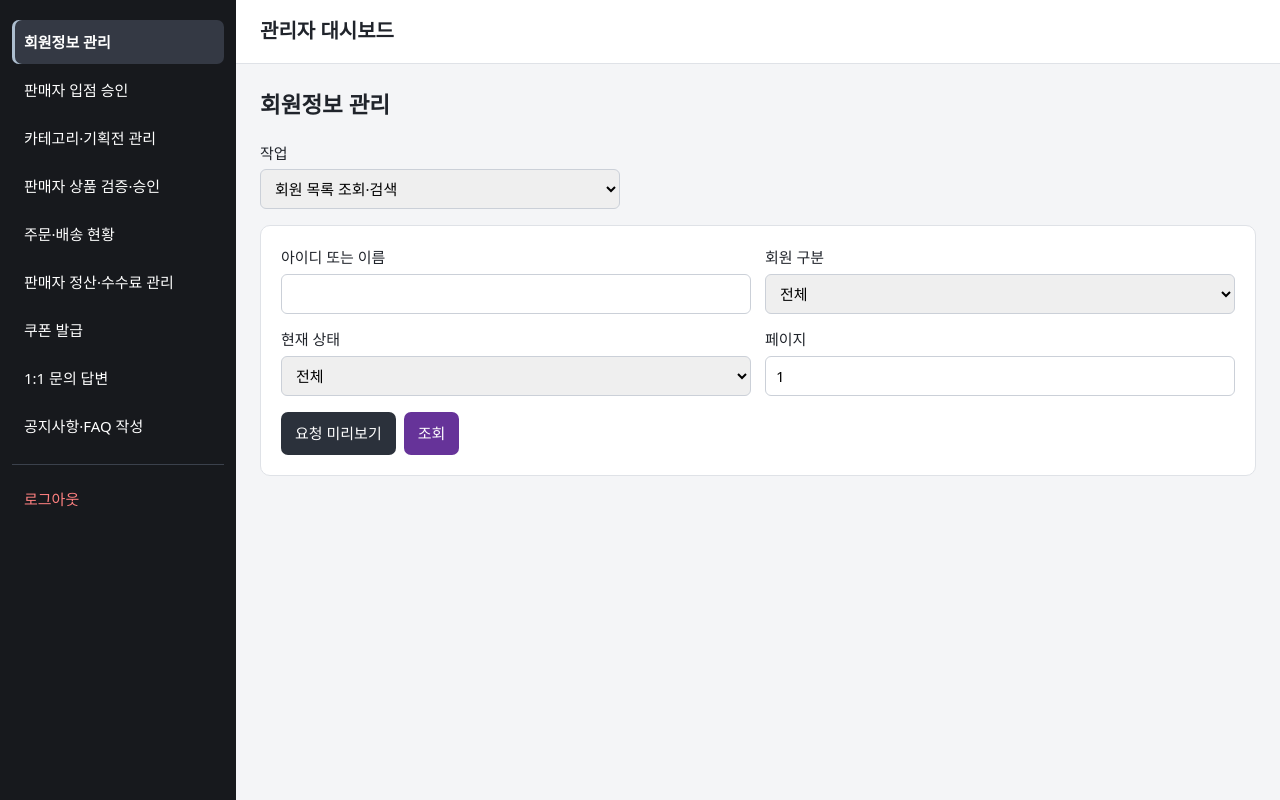
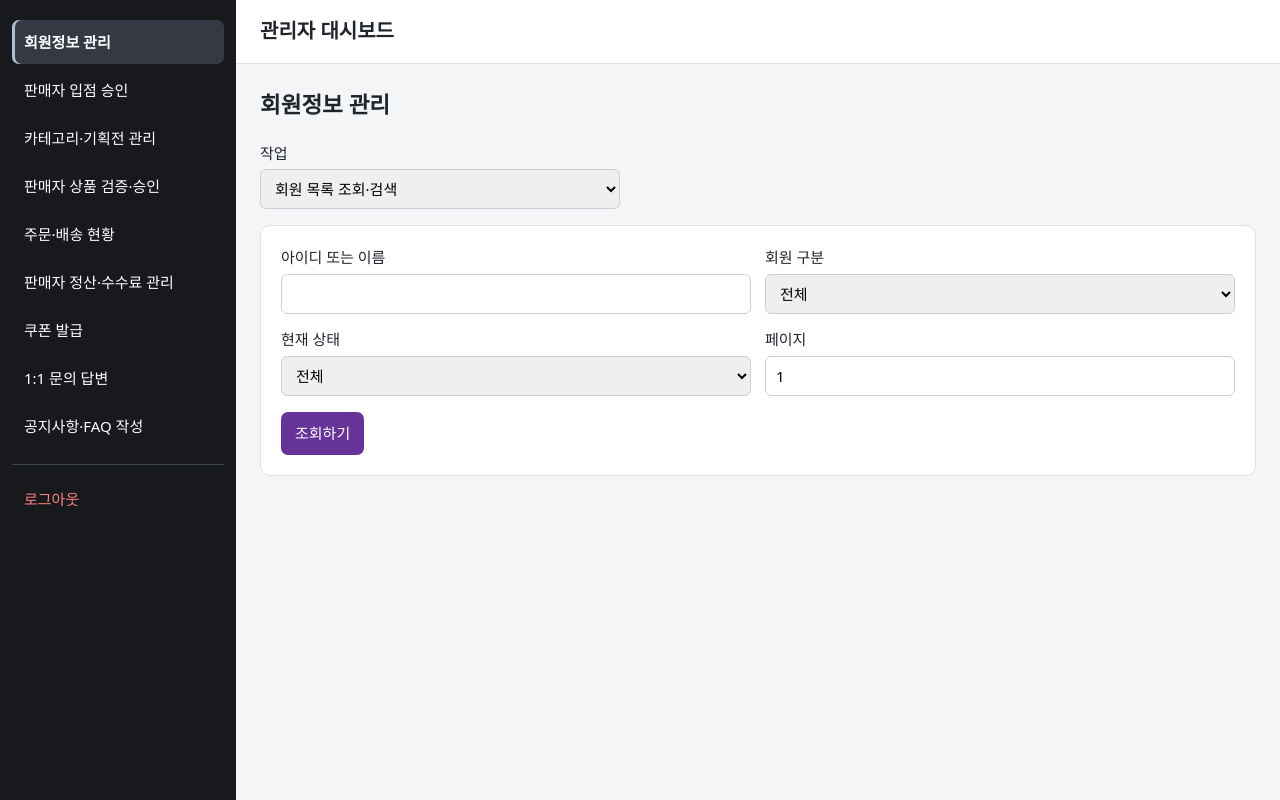
Before and after one commit to W-Rookie/Rookies34_FT, a Java web app: page /adm/admin_dashboard.jsp in a window 1280 px wide. Run offline with Tomcat 11, a stand-in JSP engine, Linux system fonts and the light colour scheme.

Commit message:
관리자 대시보드 요청 버튼 개선

```diff
--- a/webapp/adm/admin_dashboard.jsp
+++ b/webapp/adm/admin_dashboard.jsp
@@ -47,13 +47,11 @@
 
                 <form id="admin-form" method="post">
                     <div id="form-fields"></div>
-                    <button id="preview-button" type="submit" disabled>
-                        요청 미리보기
-                    </button>
+                    <button id="send-button" type="submit" disabled>조회하기</button>
                 </form>
 
-                <p id="preview-message" role="status"></p>
-                <pre id="request-preview" hidden></pre>
+                <p id="admin-message" role="status" aria-live="polite"></p>
+                <section id="admin-list-results" hidden></section>
             </main>
         </div>
     </div>
--- a/webapp/adm/css/admin_dashboard.css
+++ b/webapp/adm/css/admin_dashboard.css
@@ -87,25 +87,24 @@
 
 #action-select { max-width: 360px; }
 
-#preview-button {
+#send-button {
     margin-top: 16px;
     padding: 10px 14px;
     border: 0;
     border-radius: 7px;
-    background: #2b313b;
+    background: #663399;
     color: #fff;
     font: inherit;
     cursor: pointer;
 }
 
-#request-preview {
-    padding: 16px;
-    border-radius: 8px;
-    background: #20242b;
-    color: #edf1f7;
-    white-space: pre-wrap;
-    overflow-wrap: anywhere;
-}
+#send-button:hover:not(:disabled) { background: #53287f; }
+#send-button:disabled { opacity: 0.5; cursor: not-allowed; }
+#send-button:focus-visible { outline: 3px solid #c9a8e5; outline-offset: 2px; }
+
+#admin-message:empty { display: none; }
+#admin-message[data-state="error"] { color: #b42318; }
+#admin-message[data-state="success"] { color: #2d6438; }
 
 #admin-list-results {
     margin-top: 20px;
--- a/webapp/adm/js/admin_dashboard.js
+++ b/webapp/adm/js/admin_dashboard.js
@@ -13,6 +13,7 @@ const OPTION_LABELS = {
     APPROVE: "승인",
     REJECT: "반려",
     WITHDRAW: "철회",
+    HIDE: "숨김",
     BEST: "베스트",
     SALE: "세일",
     NEW: "신상",
@@ -334,29 +335,9 @@ const title = document.querySelector("#section-title");
 const actionSelect = document.querySelector("#action-select");
 const form = document.querySelector("#admin-form");
 const fields = document.querySelector("#form-fields");
-const message = document.querySelector("#preview-message");
-const preview = document.querySelector("#request-preview");
-const previewButton = document.querySelector("#preview-button");
-const listResults = document.createElement("section");
-listResults.id = "admin-list-results";
-listResults.hidden = true;
-preview.before(listResults);
-
-const existingSendButton = document.querySelector("#send-button");
-const sendButton = existingSendButton || document.createElement("button");
-
-previewButton.type = "button";
-sendButton.type = "button";
-sendButton.id = "send-button";
-sendButton.textContent = "서버에 요청";
-
-if (!existingSendButton) {
-    sendButton.style.cssText =
-        "margin:16px 0 0 8px;padding:10px 14px;border:0;" +
-        "border-radius:7px;background:#663399;color:#fff;" +
-        "font:inherit;cursor:pointer";
-    previewButton.insertAdjacentElement("afterend", sendButton);
-}
+const message = document.querySelector("#admin-message");
+const sendButton = document.querySelector("#send-button");
+const listResults = document.querySelector("#admin-list-results");
 
 let selectedActions = [];
 let selectedAction;
@@ -448,15 +429,79 @@ function renderForm() {
     inputs = selectedAction.fields.map(createInput);
 
     sendButton.disabled = !selectedAction.implemented;
-    sendButton.textContent = selectedAction.method === "GET"
-        ? "조회"
-        : "서버에 요청";
-    sendButton.style.opacity =
-        selectedAction.implemented ? "1" : "0.5";
-    sendButton.style.cursor =
-        selectedAction.implemented ? "pointer" : "not-allowed";
+    updateConditionalFields();
+}
 
-    updateConditionalFields();
+function actionButtonLabel() {
+    const label = selectedAction.label;
+    const value = name => form.elements.namedItem(name)?.value;
+
+    if (selectedAction.method === "GET") return "조회하기";
+    if (label === "입점 신청 승인·반려") {
+        return value("decision") === "APPROVE" ? "입점 승인하기"
+            : value("decision") === "REJECT" ? "입점 반려하기" : "입점 처리하기";
+    }
+    if (label === "정산 확정·반려") {
+        return value("decision") === "COMPLETED" ? "정산 확정하기"
+            : value("decision") === "CANCELED" ? "정산 반려하기" : "정산 처리하기";
+    }
+    if (label === "출금 승인·반려") {
+        return value("decision") === "APPROVED" ? "출금 승인하기"
+            : value("decision") === "REJECTED" ? "출금 반려하기" : "출금 처리하기";
+    }
+    if (label === "공지사항·FAQ 작성") {
+        return value("board_type") === "NOTICE" ? "공지사항 작성하기"
+            : value("board_type") === "FAQ" ? "FAQ 작성하기" : "게시글 작성하기";
+    }
+    if (label === "베스트·세일·신상·특가 상품 지정·해제") {
+        return value("curation") === "REMOVE" ? "상품 지정 해제하기" : "상품 지정하기";
+    }
+    return ({
+        "회원 상태 변경": "회원 상태 변경하기",
+        "상품 승인": "상품 승인하기",
+        "상품 반려": "상품 반려하기",
+        "상품 철회": "상품 철회하기",
+        "카테고리 등록": "카테고리 등록하기",
+        "카테고리 수정": "카테고리 수정하기",
+        "수수료율 설정": "수수료율 저장하기",
+        "쿠폰 생성": "쿠폰 생성하기",
+        "쿠폰 발급": "쿠폰 발급하기",
+        "문의 답변 등록": "답변 등록하기"
+    })[label] ?? "저장하기";
+}
+
+function setMessage(text, state = "") {
+    message.textContent = text;
+    message.dataset.state = state;
+}
+
+function successMessage(requestedAction, request) {
+    const path = requestedAction.path;
+    const body = request.body;
+    if (path === "/coupons") {
+        return "쿠폰이 생성되었습니다. 발급하려면 쿠폰 ID를 확인해 주세요.";
+    }
+    if (path === "/coupons/{coupon_id}") return "쿠폰 발급이 완료되었습니다.";
+    if (path === "/categories") return "카테고리가 등록되었습니다.";
+    if (path === "/categories/{categoryId}") return "카테고리가 수정되었습니다.";
+    if (path === "/sellers/{sellerId}/commission-rate") return "수수료율이 변경되었습니다.";
+    if (path === "/curations") {
+        return body.curation === null ? "상품 지정이 해제되었습니다." : "상품 지정이 완료되었습니다.";
+    }
+    if (path === "/sellers/{sellerId}/approval") {
+        return body.decision === "APPROVE" ? "입점 승인이 완료되었습니다." : "입점 반려가 완료되었습니다.";
+    }
+    if (path === "/inquiries/{inquiryId}/answer") return "답변이 등록되었습니다.";
+    if (path === "/posts") {
+        return body.board_type === "FAQ" ? "FAQ가 작성되었습니다." : "공지사항이 작성되었습니다.";
+    }
+    if (path === "/settlements/{settlementId}") {
+        return body.decision === "COMPLETED" ? "정산이 확정되었습니다." : "정산이 반려되었습니다.";
+    }
+    if (path === "/withdrawals/{withdrawalId}") {
+        return body.decision === "APPROVED" ? "출금이 승인되었습니다." : "출금이 반려되었습니다.";
+    }
+    return `${requestedAction.label} 작업이 완료되었습니다.`;
 }
 
 function updateConditionalFields() {
@@ -476,11 +521,10 @@ function updateConditionalFields() {
         control.disabled = !visible;
     }
 
-    message.textContent = selectedAction.implemented
+    sendButton.textContent = actionButtonLabel();
+    setMessage(selectedAction.implemented
         ? ""
-        : "백엔드 API가 아직 구현되지 않아 요청 미리보기만 가능합니다.";
-
-    preview.hidden = true;
+        : "이 작업의 API는 아직 준비되지 않았습니다.");
 }
 
 function clearListResults() {
@@ -583,7 +627,6 @@ function renderListResults(result, requestedAction) {
     const heading = document.createElement("h3");
     heading.textContent = `${requestedAction.label} · 현재 페이지 ${items.length}건`;
     listResults.append(heading);
-
     if (requestedAction.path === "/api/categories") {
         const addButton = document.createElement("button");
         addButton.type = "button";
@@ -594,7 +637,6 @@ function renderListResults(result, requestedAction) {
         });
         listResults.append(addButton);
     }
-
     const hasRowAction = ["/api/categories", "/products"].includes(requestedAction.path);
 
     if (items.length === 0) {
@@ -615,7 +657,6 @@ function renderListResults(result, requestedAction) {
             cell.textContent = label;
             headerRow.append(cell);
         }
-
         if (hasRowAction) {
             const cell = document.createElement("th");
             cell.scope = "col";
@@ -627,21 +668,17 @@ function renderListResults(result, requestedAction) {
         const rows = requestedAction.path === "/api/categories"
             ? orderCategories(items)
             : items.map(item => ({ item, depth: 0 }));
-
         for (const { item, depth } of rows) {
             const row = document.createElement("tr");
-
             for (const [, key, kind] of view.columns) {
                 const cell = document.createElement("td");
                 cell.textContent = formatListValue(item?.[key], kind);
-
                 if (requestedAction.path === "/api/categories" && key === "name") {
                     cell.style.paddingLeft = `${12 + depth * 20}px`;
                     if (depth > 0) cell.textContent = `↳ ${cell.textContent}`;
                 }
                 row.append(cell);
             }
-
             if (hasRowAction) {
                 const cell = document.createElement("td");
                 const button = document.createElement("button");
@@ -650,7 +687,6 @@ function renderListResults(result, requestedAction) {
                 button.textContent = requestedAction.path === "/api/categories"
                     ? "수정"
                     : "상세";
-
                 button.addEventListener("click", function () {
                     if (requestedAction.path === "/api/categories") {
                         chooseAction("카테고리 수정", {
@@ -663,7 +699,6 @@ function renderListResults(result, requestedAction) {
                         sendButton.click();
                     }
                 });
-
                 cell.append(button);
                 row.append(cell);
             }
@@ -674,7 +709,6 @@ function renderListResults(result, requestedAction) {
         scroll.append(table);
         listResults.append(scroll);
     }
-
     listResults.hidden = false;
     return true;
 }
@@ -684,7 +718,6 @@ function renderProductDetail(result) {
     if (!product || typeof product !== "object") return false;
 
     clearListResults();
-
     const heading = document.createElement("h3");
     heading.textContent = `상품 상세 · ${product.product_id ?? ""}`;
     listResults.append(heading);
@@ -704,7 +737,6 @@ function renderProductDetail(result) {
         ["상세 이미지", "detail_images"],
         ["등록일", "created_at"]
     ];
-
     const table = document.createElement("table");
     const tbody = document.createElement("tbody");
 
@@ -713,11 +745,9 @@ function renderProductDetail(result) {
         const nameCell = document.createElement("th");
         nameCell.scope = "row";
         nameCell.textContent = label;
-
         const valueCell = document.createElement("td");
         valueCell.textContent = formatListValue(product[key], kind);
         valueCell.style.whiteSpace = "pre-wrap";
-
         row.append(nameCell, valueCell);
         tbody.append(row);
     }
@@ -729,11 +759,9 @@ function renderProductDetail(result) {
         product.thumbnail,
         ...(Array.isArray(product.detail_images) ? product.detail_images : [])
     ].filter(Boolean);
-
     if (imageUrls.length > 0) {
         const gallery = document.createElement("div");
         gallery.className = "admin-product-gallery";
-
         imageUrls.forEach(function (url, index) {
             const image = document.createElement("img");
             image.src = url;
@@ -741,13 +769,11 @@ function renderProductDetail(result) {
             image.loading = "lazy";
             gallery.append(image);
         });
-
         listResults.append(gallery);
     }
 
     const actions = document.createElement("div");
     actions.className = "admin-detail-actions";
-
     for (const label of ["상품 승인", "상품 반려", "상품 철회"]) {
         const button = document.createElement("button");
         button.type = "button";
@@ -758,14 +784,11 @@ function renderProductDetail(result) {
                 ? "reject"
                 : "withdraw";
         button.textContent = label;
-
         button.addEventListener("click", function () {
             chooseAction(label, { productId: product.product_id });
         });
-
         actions.append(button);
     }
-
     listResults.append(actions);
     listResults.hidden = false;
     return true;
@@ -888,31 +911,6 @@ function buildRequest() {
     };
 }
 
-function formatRequest(request) {
-    const lines = [
-        `${request.method} ${request.url}`,
-        "Authorization: Bearer <관리자 토큰>"
-    ];
-
-    if (request.body !== undefined) {
-        const isText = request.bodyFormat === "text";
-        lines.push(
-            `Content-Type: ${isText ? "text/plain" : "application/json"}`,
-            "",
-            isText ? request.body : JSON.stringify(request.body, null, 2)
-        );
-    }
-
-    return lines.join("\n");
-}
-
-function formatResponse(request, result, status) {
-    const responseBody = result === null
-        ? "(응답 본문 없음)"
-        : JSON.stringify(result, null, 2);
-    return `${formatRequest(request)}\n\n응답 (${status})\n${responseBody}`;
-}
-
 menuButtons.forEach(function (button) {
     button.addEventListener("click", function () {
         selectMenu(button);
@@ -923,35 +921,10 @@ actionSelect.addEventListener("change", renderForm);
 form.addEventListener("input", updateConditionalFields);
 form.addEventListener("change", updateConditionalFields);
 
-function showPreview() {
-    if (!form.reportValidity()) return;
-
-    queryVersion += 1;
-    clearListResults();
-    preview.hidden = true;
-
-    try {
-        preview.textContent = formatRequest(buildRequest());
-        preview.hidden = false;
-        message.textContent =
-            "미리보기입니다. 서버에 전송하지 않았습니다.";
-    } catch (error) {
-        message.textContent = error.message;
-    }
-}
-
-previewButton.addEventListener("click", showPreview);
-
-form.addEventListener("submit", function (event) {
-    event.preventDefault();
-    showPreview();
-});
-
 async function refreshCategories(headers, requestVersion) {
     try {
         const response = await fetch("/api/categories", { headers });
         const result = await response.json();
-
         if (
             requestVersion === queryVersion &&
             selectedMenuName === "catalog" &&
@@ -965,7 +938,8 @@ async function refreshCategories(headers, requestVersion) {
     }
 }
 
-sendButton.addEventListener("click", async function () {
+form.addEventListener("submit", async function (event) {
+    event.preventDefault();
     if (!selectedAction.implemented || !form.reportValidity()) {
         return;
     }
@@ -975,29 +949,27 @@ sendButton.addEventListener("click", async function () {
     try {
         request = buildRequest();
     } catch (error) {
-        message.textContent = error.message;
+        setMessage(error.message, "error");
         return;
     }
 
     const token = sessionStorage.getItem("accessToken");
 
     if (!token) {
-        message.textContent = "관리자 로그인이 필요합니다.";
+        setMessage("관리자 로그인이 필요합니다.", "error");
         return;
     }
 
     if (
         request.method !== "GET" &&
-        !window.confirm(`${selectedAction.label} 요청을 전송할까요?`)
+        !window.confirm("입력한 내용으로 진행할까요?")
     ) {
         return;
     }
 
     sendButton.disabled = true;
     clearListResults();
-    preview.hidden = true;
-    message.textContent = "서버에 요청 중...";
-
+    setMessage("처리 중...");
     const requestVersion = queryVersion;
     const requestedAction = selectedAction;
 
@@ -1035,10 +1007,7 @@ sendButton.addEventListener("click", async function () {
         }
 
         if (!response.ok || result?.code !== "ok") {
-            preview.textContent = formatResponse(request, result, response.status);
-            preview.hidden = false;
-
-            message.textContent =
+            setMessage(
                 result?.message ||
                 (response.status >= 500
                     ? `서버 오류가 발생했습니다. (${response.status}) 백엔드 로그를 확인해 주세요.`
@@ -1046,59 +1015,34 @@ sendButton.addEventListener("click", async function () {
                         ? "관리자 권한이 없습니다. (403)"
                     : response.status === 404
                         ? "API 경로를 찾지 못했습니다. 백엔드 배포와 경로 매핑을 확인해 주세요. (404)"
-                    : `요청에 실패했습니다. (${response.status})`);
-
+                    : `요청에 실패했습니다. (${response.status})`), "error");
             if (requestedAction.path === "/sellers/{sellerId}/commission-rate" && result?.code === "no") {
-                message.textContent = "해당 판매자의 수수료율을 변경하지 못했습니다. 판매자 ID와 등록된 수수료율을 확인해 주세요.";
+                setMessage("해당 판매자의 수수료율을 변경하지 못했습니다. 판매자 ID와 등록된 수수료율을 확인해 주세요.", "error");
             }
             return;
         }
 
         if (request.method === "GET" && requestedAction.path === "/products/{productId}") {
             if (!renderProductDetail(result)) {
-                preview.textContent = formatResponse(request, result, response.status);
-                preview.hidden = false;
-                message.textContent = "상품 상세 응답 형식을 확인해 주세요.";
+                setMessage("상품 상세 응답 형식을 확인해 주세요.", "error");
                 return;
             }
-            message.textContent = "상품 상세 조회가 완료되었습니다.";
+            setMessage("상품 상세 조회가 완료되었습니다.", "success");
         } else if (request.method === "GET" && LIST_VIEWS[requestedAction.path]) {
             if (!renderListResults(result, requestedAction)) {
-                preview.textContent = formatResponse(request, result, response.status);
-                preview.hidden = false;
-                message.textContent = "조회 응답 형식이 규격서와 다릅니다.";
+                setMessage("조회 응답 형식이 규격서와 다릅니다.", "error");
                 return;
             }
-            message.textContent = "조회가 완료되었습니다.";
+            setMessage("조회가 완료되었습니다.", "success");
         } else {
-            preview.textContent = formatResponse(request, result, response.status);
-            preview.hidden = false;
-
-            message.textContent = requestedAction.path === "/coupons"
-                ? "쿠폰이 생성되었습니다. 발급하려면 쿠폰 ID를 확인해 주세요."
-                : requestedAction.path === "/coupons/{coupon_id}"
-                    ? "쿠폰 발급이 완료되었습니다."
-                    : requestedAction.path === "/categories"
-                        ? "카테고리가 등록되었습니다."
-                        : requestedAction.path === "/categories/{categoryId}"
-                            ? "카테고리가 수정되었습니다."
-                    : requestedAction.path === "/sellers/{sellerId}/commission-rate"
-                        ? "수수료율이 변경되었습니다."
-                    : requestedAction.path === "/curations"
-                        ? request.body.curation === null
-                            ? "상품 지정이 해제되었습니다."
-                            : "상품 지정이 완료되었습니다."
-                    : "서버 요청이 완료되었습니다.";
-
+            setMessage(successMessage(requestedAction, request), "success");
             if (["/categories", "/categories/{categoryId}"].includes(requestedAction.path)) {
                 await refreshCategories(headers, requestVersion);
             }
         }
     } catch (error) {
         if (requestVersion === queryVersion) {
-            preview.textContent = formatRequest(request);
-            preview.hidden = false;
-            message.textContent = "서버에 연결할 수 없습니다.";
+            setMessage("서버에 연결할 수 없습니다.", "error");
         }
     } finally {
         sendButton.disabled = !selectedAction.implemented;
@@ -1106,7 +1050,6 @@ sendButton.addEventListener("click", async function () {
 });
 
 selectMenu(menuButtons[0]);
-previewButton.disabled = false;
 
 const logoutButton = document.querySelector("#logout-button");
 
```
Also changed, not shown: other parts of webapp/adm/css/admin_dashboard.css (+21 -22 lines).
